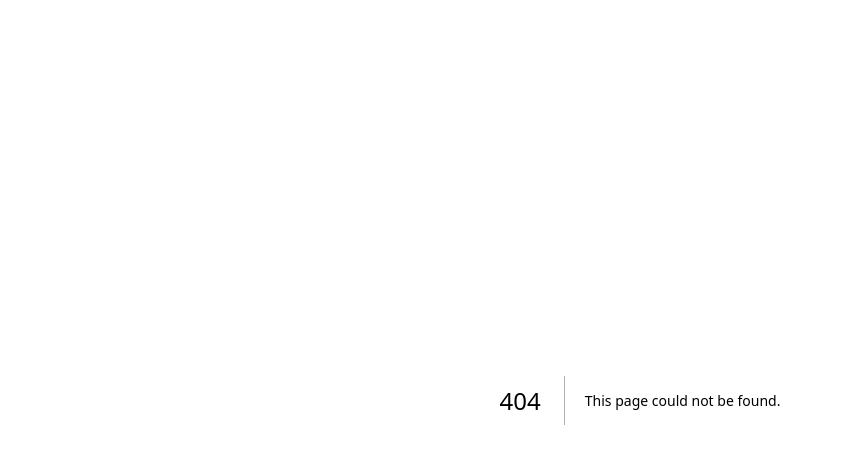
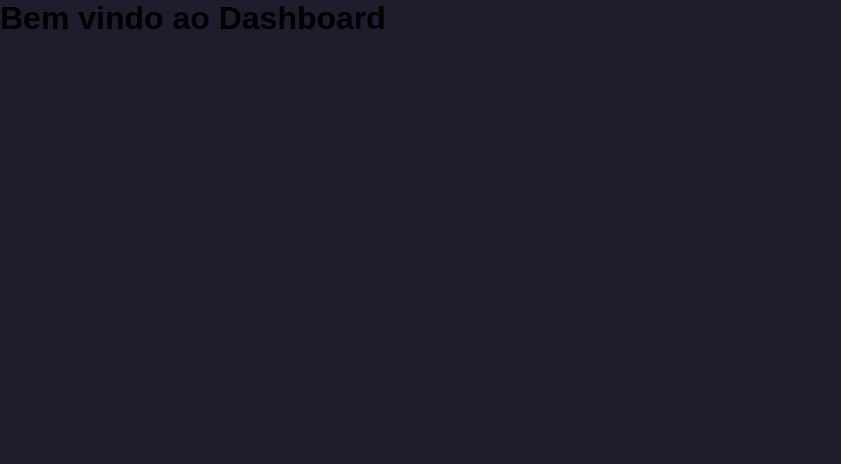
Before and after one commit to mdrgoncalves/pizzaria-react, a Next.js app in the folder frontend/: page /dashboard in a window 1280 px wide. Before the commit this address had no page. Shown: the top 464 px of the page, without its empty margins (0-841 px from the left). Built offline with nearby package versions, Linux system fonts and the light colour scheme.

Commit message:
feat: criada página de dashboard

```diff
--- /dev/null
+++ b/frontend/src/pages/dashboard/index.tsx
@@ -0,0 +1,7 @@
+export default function Dashboard() {
+    return (
+        <div>
+            <h1>Bem vindo ao Dashboard</h1>
+        </div>
+    )
+}
```
